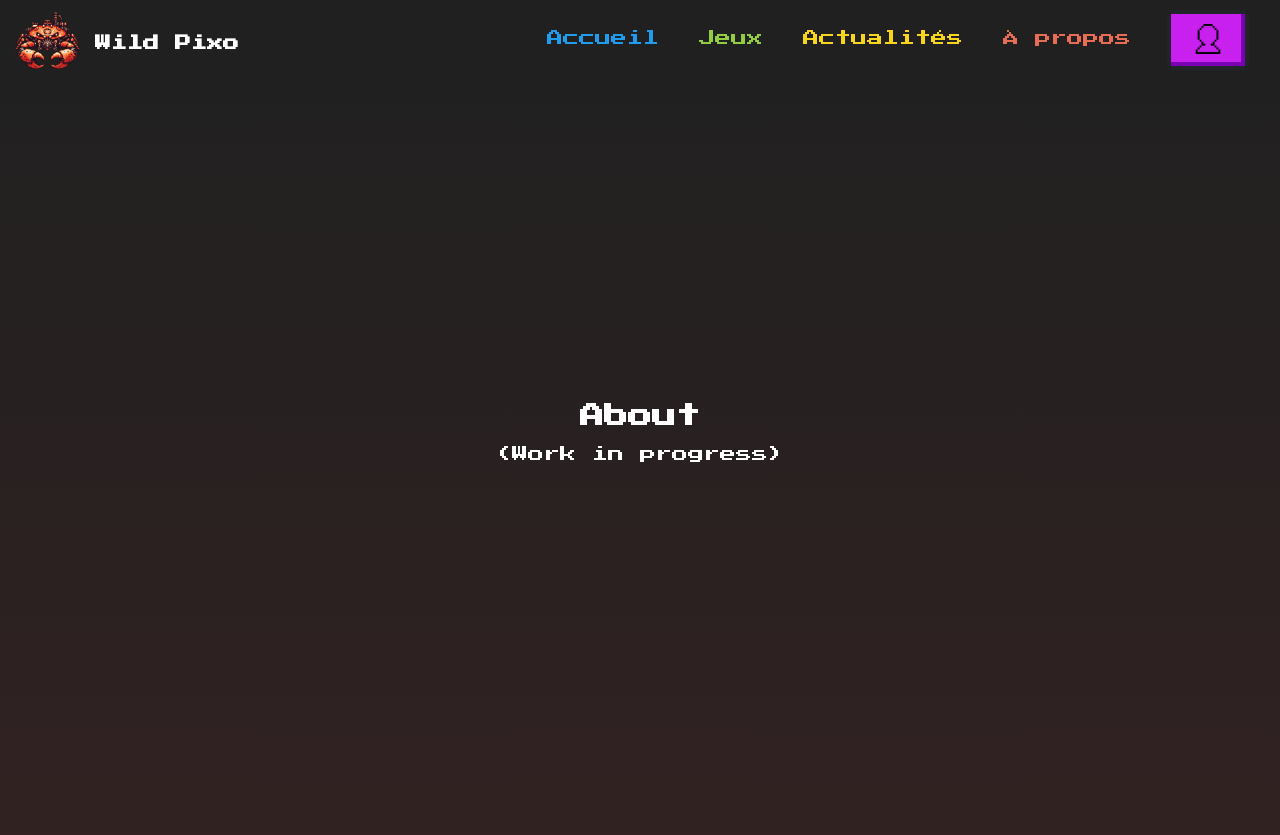
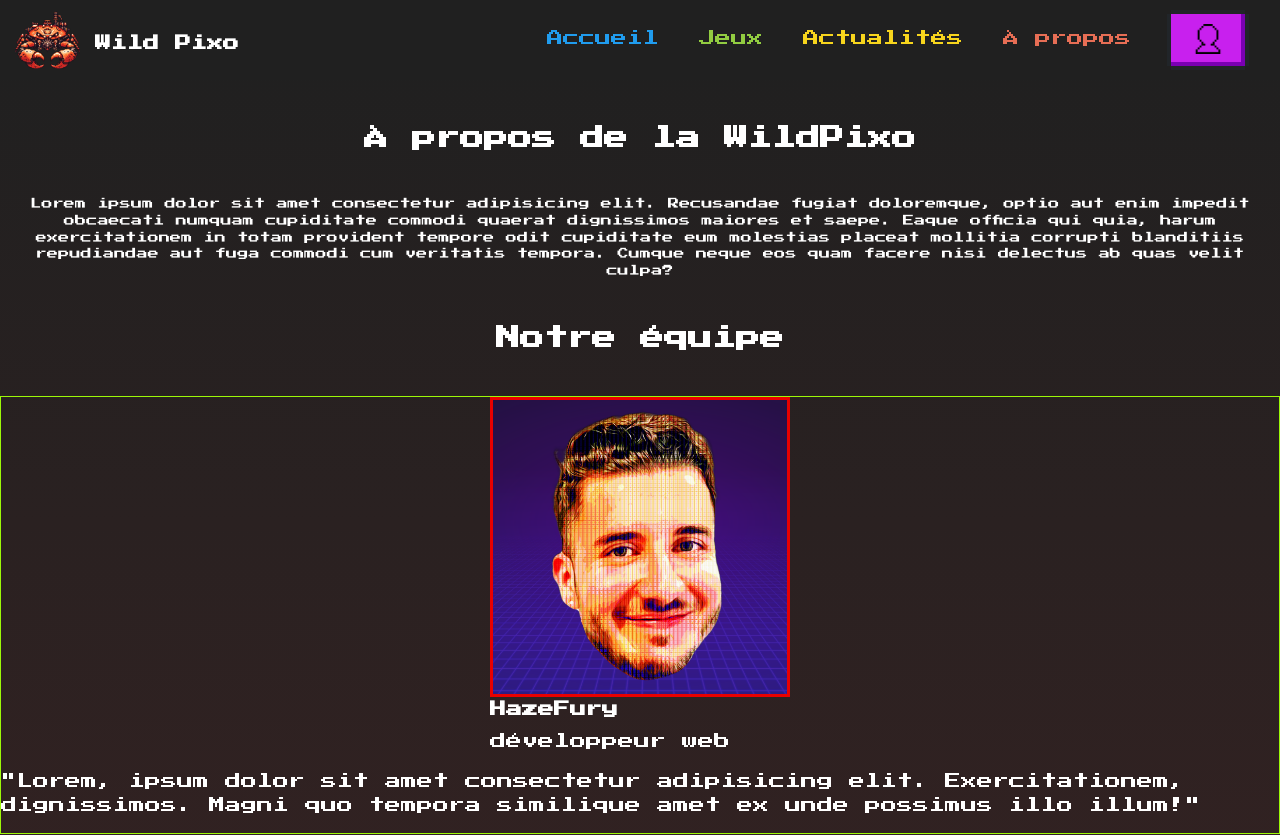
Before and after one commit to HazeFury/WildPixo, a React (Vite) app in the folder client/: page /about in a window 1280 px wide. Shown: the top 835 px of the page. Built offline with nearby package versions, Linux system fonts and the light colour scheme; a web font is replaced by a local one.

Commit message:
stated working on about page

```diff
--- a/client/src/pages/About/About.jsx
+++ b/client/src/pages/About/About.jsx
@@ -1,10 +1,37 @@
-import styles from "../pages.module.css";
+import pageStyles from "../pages.module.css";
+import styles from "./About.module.css";
+import Marco from "../../assets/images/marco.png";
+// import Matthieu from "../../assets/images/matthieu.png";
+// import Vivien from "../../assets/images/vivien.png";
 
 function About() {
   return (
-    <section className={styles.section_container}>
-      <h1>About</h1>
-      <p>(Work in progress)</p>
+    <section className={pageStyles.section_container}>
+      <div className={styles.about_container}>
+        <h1>À propos de la WildPixo</h1>
+        <p>
+          Lorem ipsum dolor sit amet consectetur adipisicing elit. Recusandae
+          fugiat doloremque, optio aut enim impedit obcaecati numquam cupiditate
+          commodi quaerat dignissimos maiores et saepe. Eaque officia qui quia,
+          harum exercitationem in totam provident tempore odit cupiditate eum
+          molestias placeat mollitia corrupti blanditiis repudiandae aut fuga
+          commodi cum veritatis tempora. Cumque neque eos quam facere nisi
+          delectus ab quas velit culpa?
+        </p>
+        <h2>Notre équipe</h2>
+      </div>
+      <article className={styles.article_container}>
+        <div>
+          <img className={styles.article_img} src={Marco} alt="Marco" />
+          <h4>HazeFury</h4>
+          <p>développeur web</p>
+        </div>
+        <p>
+          "Lorem, ipsum dolor sit amet consectetur adipisicing elit.
+          Exercitationem, dignissimos. Magni quo tempora similique amet ex unde
+          possimus illo illum!"
+        </p>
+      </article>
     </section>
   );
 }
--- /dev/null
+++ b/client/src/pages/About/About.module.css
@@ -0,0 +1,32 @@
+.article_img {
+  width: 300px;
+  border: 3px solid #e90000;
+}
+
+.about_container {
+  text-align: center;
+}
+
+.about_container h1,
+.about_container h2 {
+  margin: 40px auto;
+}
+
+.about_container p {
+  font-size: 0.7rem;
+  margin: 0 20px;
+}
+
+.article_container {
+  border: 1px solid #9cf808;
+  display: flex;
+  justify-content: center;
+  align-items: center;
+  flex-direction: column;
+}
+
+@media screen and (min-width: 900px) {
+  .about_container {
+    flex-direction: row;
+  }
+}
```
